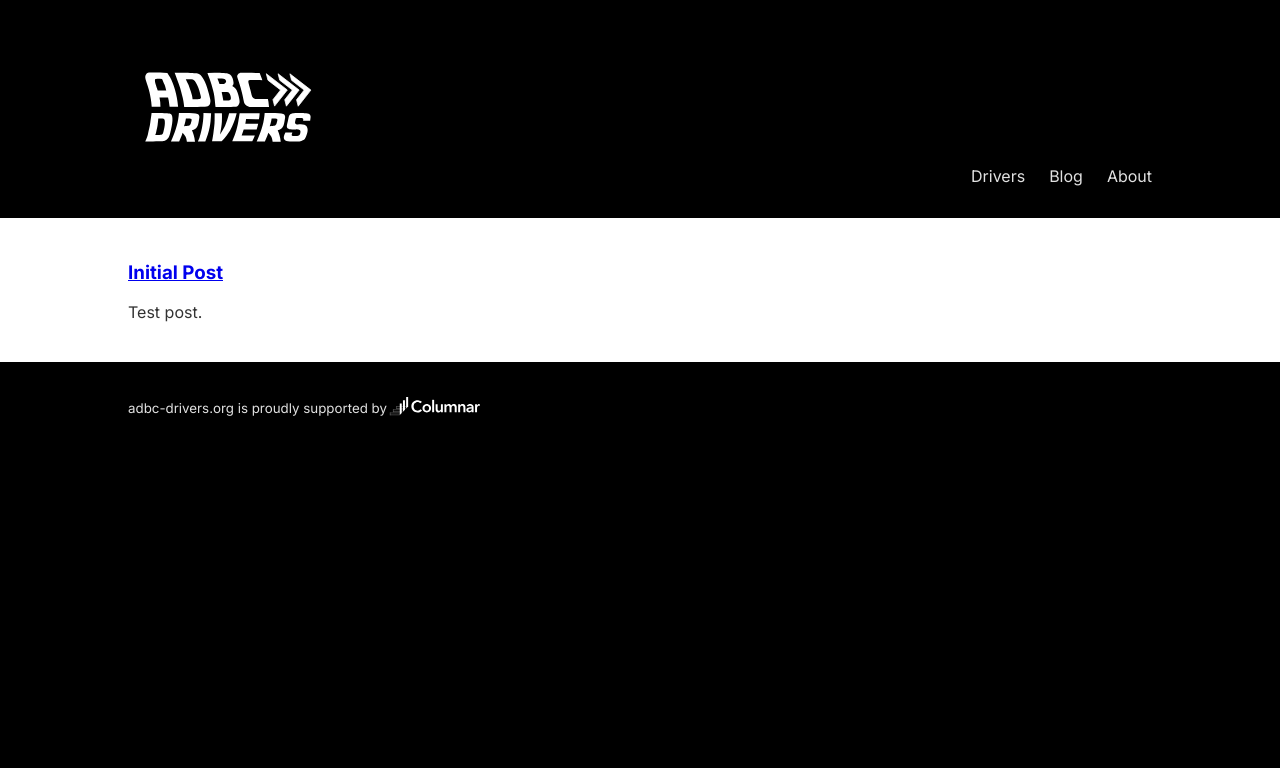
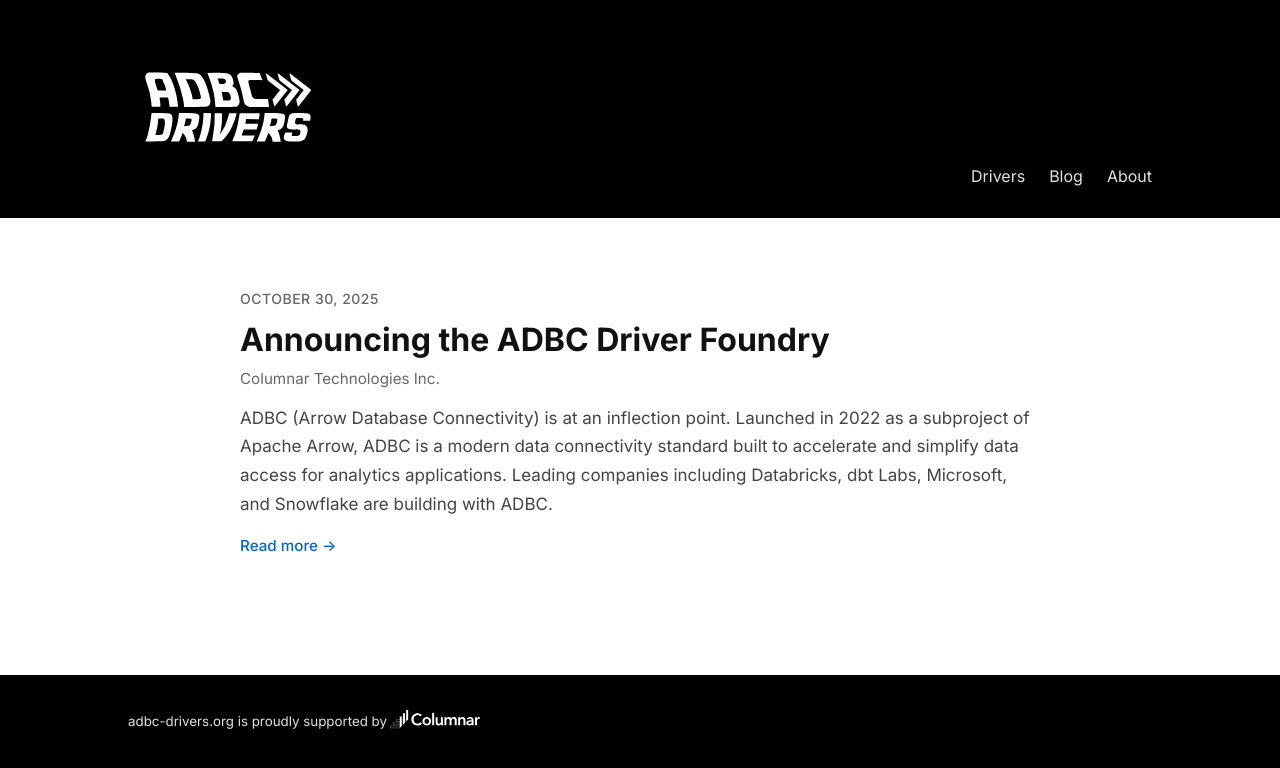
Before and after one commit to adbc-drivers/adbc-drivers.org, a Jekyll site: the page built from blog.html, in a window 1280 px wide. Shown: the top 768 px of the page. Built offline with Jekyll 4.4.1, drawn with Linux system fonts in a browser that asks for light colours.

Commit message:
feat: update the blog page, add blog post along with blog post styling

```diff
--- /dev/null
+++ b/_posts/2025-10-30-announcing-adbc-driver-foundry.md
@@ -0,0 +1,17 @@
+---
+layout: blog
+title: Announcing the ADBC Driver Foundry
+author: Columnar Technologies Inc.
+---
+
+ADBC (Arrow Database Connectivity) is at an inflection point. Launched in 2022 as a subproject of Apache Arrow, ADBC is a modern data connectivity standard built to accelerate and simplify data access for analytics applications. Leading companies including Databricks, dbt Labs, Microsoft, and Snowflake are building with ADBC.
+
+Today, the project is a bustling construction site. The foundations—ADBC’s core specifications and libraries—have solidified. The focus has shifted to building the superstructure: the drivers that connect ADBC to a wide array of databases, query engines, and data platforms. But as driver development has scaled up, there has been little scaffolding to support contributors. Driver work has funneled through the same central repository that houses ADBC’s core components, straining the small group of Apache Arrow maintainers who can review and merge contributions. The result has been slow reviews, mounting frustration, and a mismatch between the centralized privilege model of Apache projects and the inherently federated nature of driver development.
+
+To give current and future driver developers the scaffolding they need, today we’re launching the ADBC Driver Foundry, an open source hub for federated driver development hosted at [github.com/adbc-drivers](http://github.com/adbc-drivers). This effort brings together contributors from [Columnar](https://columnar.tech), [Databricks](https://www.databricks.com), [dbt Labs](https://www.getdbt.com), [Improving](https://www.improving.com), [Microsoft](https://www.microsoft.com/), [Snowflake](https://www.snowflake.com/), and the broader [Apache Arrow](https://arrow.apache.org) developer community. The Foundry strikes a balance between autonomy and shared support, providing a scalable structure that empowers contributors while ensuring consistency across the ecosystem.
+
+For driver developers, the Foundry offers per-project repositories with independently managed commit privileges, along with templates and guides for building new drivers. It also provides shared resources for testing, validation, benchmarking, packaging, distribution, and documentation.
+
+For driver users and downstream developers, nothing changes immediately. In the coming months, as drivers begin to be distributed from the Foundry, we’ll update some package names and class names. Stay tuned for more details in future posts.
+
+With strong foundations—and now strong scaffolding—ADBC is ready for its next stage of growth. To learn more or get involved, visit [adbc-drivers.org](https://adbc-drivers.org) or email us at [hello@adbc-drivers.org](mailto:hello@adbc-drivers.org).
--- a/blog.html
+++ b/blog.html
@@ -3,9 +3,137 @@
 title: Blog
 ---
 
-{% for post in site.posts %}
-<div>
-  <h3><a href="{{ post.url }}">{{ post.title }}</a></h3>
-  {{ post.excerpt }}
+<div class="blog-index">
+  <div class="posts-list">
+    {% for post in site.posts %}
+    <article class="post-preview">
+      <time class="post-date">{{ post.date | date: "%B %d, %Y" }}</time>
+      <h2 class="post-title">
+        <a href="{{ post.url }}">{{ post.title }}</a>
+      </h2>
+      {% if post.author %}
+        <p class="post-author">{{ post.author }}</p>
+      {% endif %}
+      <div class="post-excerpt">
+        {{ post.excerpt }}
+      </div>
+      <a href="{{ post.url }}" class="read-more">Read more →</a>
+    </article>
+    {% endfor %}
+  </div>
 </div>
-{% endfor %}
+
+<style>
+.blog-index {
+  max-width: 800px;
+  margin: 0 auto;
+  padding: 3rem 2rem;
+}
+
+.blog-header {
+  margin-bottom: 4rem;
+  text-align: center;
+  padding: 0 !important;
+  background: transparent !important;
+}
+
+.blog-header h1 {
+  font-size: 3rem;
+  font-weight: 700;
+  margin: 0 0 0.5rem 0;
+  color: #111;
+}
+
+.blog-description {
+  color: #666;
+  font-size: 1.125rem;
+  margin: 0;
+}
+
+.posts-list {
+  display: flex;
+  flex-direction: column;
+  gap: 3rem;
+}
+
+.post-preview {
+  padding-bottom: 3rem;
+  border-bottom: 1px solid #e5e5e5;
+}
+
+.post-preview:last-child {
+  border-bottom: none;
+}
+
+.post-date {
+  display: block;
+  color: #666;
+  font-size: 0.875rem;
+  font-weight: 500;
+  text-transform: uppercase;
+  letter-spacing: 0.5px;
+  margin-bottom: 0.75rem;
+}
+
+.post-title {
+  font-size: 2rem;
+  font-weight: 700;
+  margin: 0 0 0.5rem 0;
+  line-height: 1.3;
+}
+
+.post-title a {
+  color: #111;
+  text-decoration: none;
+  transition: color 0.2s;
+}
+
+.post-title a:hover {
+  color: #0066cc;
+}
+
+.post-author {
+  color: #666;
+  font-size: 0.95rem;
+  margin: 0 0 1rem 0;
+}
+
+.post-excerpt {
+  color: #444;
+  font-size: 1.0625rem;
+  line-height: 1.7;
+  margin: 1rem 0;
+}
+
+.post-excerpt p {
+  margin: 0;
+}
+
+.read-more {
+  display: inline-block;
+  color: #0066cc;
+  text-decoration: none;
+  font-weight: 500;
+  font-size: 0.95rem;
+  transition: color 0.2s;
+}
+
+.read-more:hover {
+  color: #0044aa;
+}
+
+/* Responsive */
+@media (max-width: 768px) {
+  .blog-index {
+    padding: 2rem 1.5rem;
+  }
+
+  .blog-header h1 {
+    font-size: 2.25rem;
+  }
+
+  .post-title {
+    font-size: 1.5rem;
+  }
+}
+</style>
```
Also changed, not shown: _layouts/blog.html (+133 -5 lines), _posts/2025-10-13-initial-post.md (deleted, +0 -7 lines).
